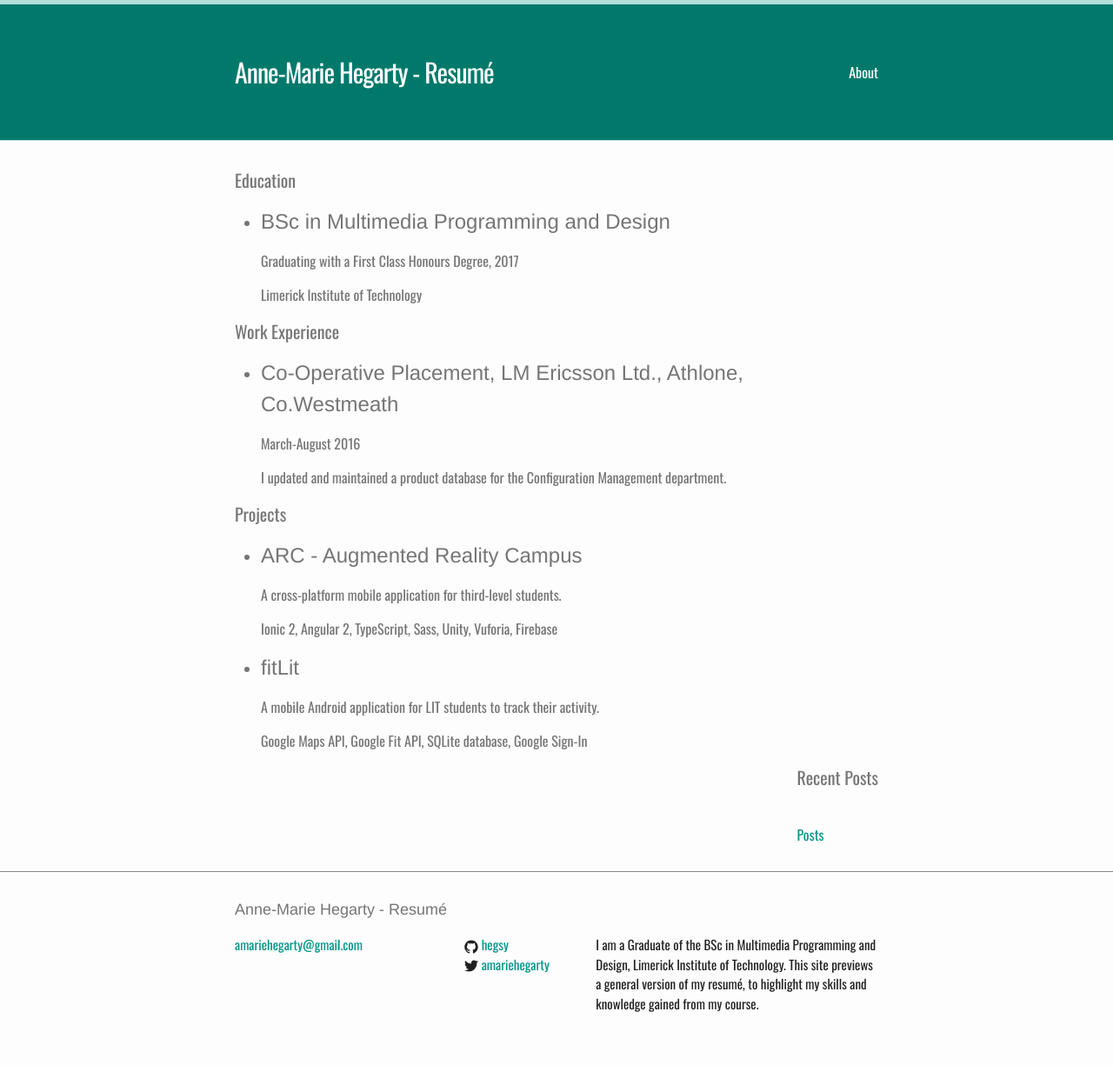
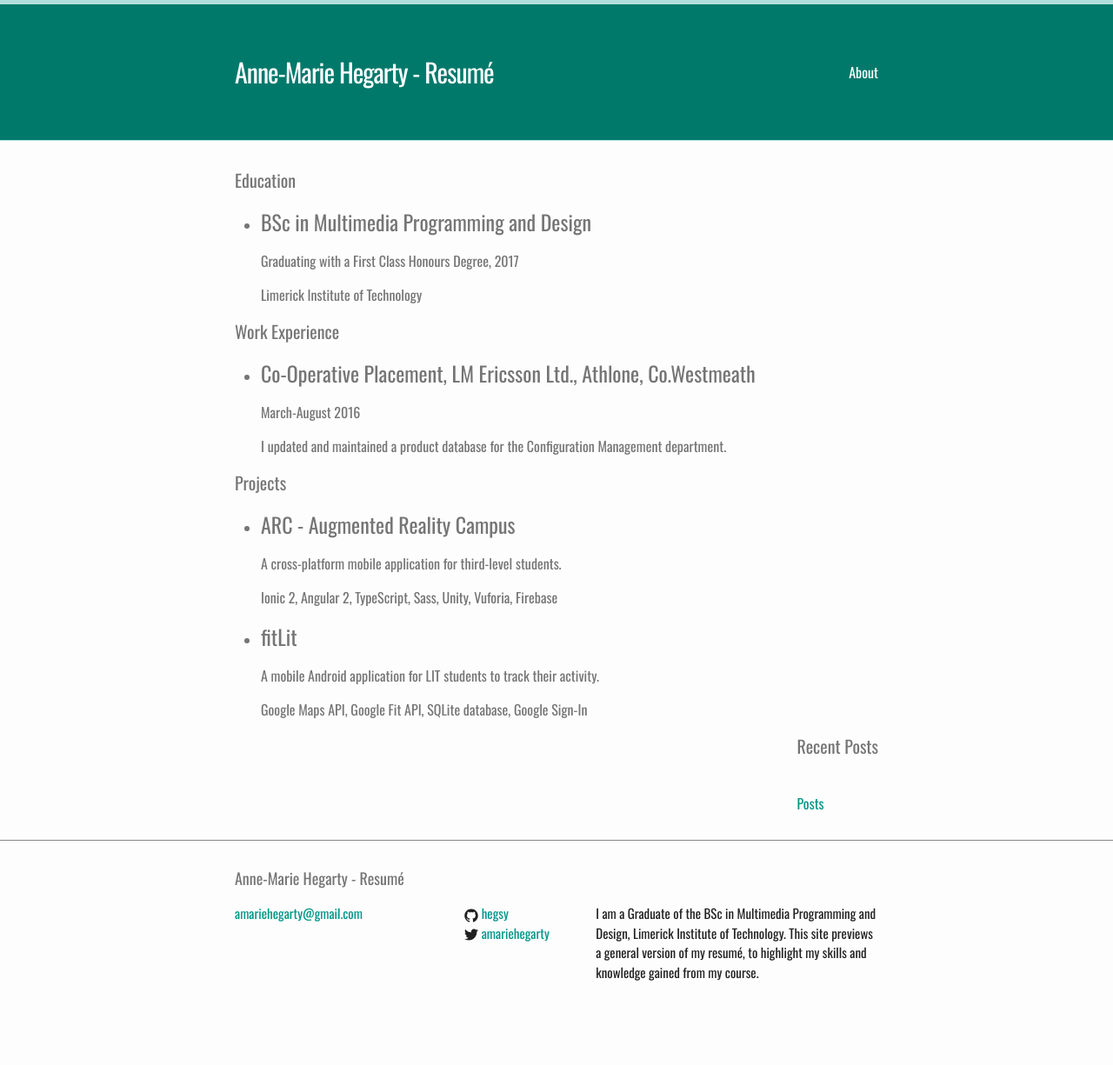
Before and after one commit to hegsy/hegsy.github.io, a Jekyll site: the page built from index.html, in a window 1280 px wide. Shown: the whole page at 87% size. Built offline with Jekyll 4.4.1, drawn with Linux system fonts in a browser that asks for light colours; after the commit the page ends 1189 px from its top, so only the background shows below that.

Commit message:
heading font

```diff
--- a/_sass/_base.scss
+++ b/_sass/_base.scss
@@ -14,7 +14,7 @@ dl, dd, ol, ul, figure {
  * Basic styling
  */
 body {
-    font: $base-font-weight #{$base-font-size}/#{$base-line-height} $base-font-family;
+    font: $base-font-weight #{$base-font-size}/#{$base-line-height} $heading-font-family;
     color: $text-color;
     background-color: $background-color;
     -webkit-text-size-adjust: 100%;
@@ -81,10 +81,6 @@ li {
 /**
  * Headings
  */
-h2 {
-  font-family: "Helvetica", sans-serif;
-}
-
 h1, h2, h3, h4, h5, h6 {
     font-weight: $base-font-weight;
 }
--- a/css/main.scss
+++ b/css/main.scss
@@ -6,8 +6,7 @@
 
 
 // Our variables
-$base-font-family: "Oswald", "Helvetica Neue", Helvetica, Arial, sans-serif;
-// $heading-font-family: "Helvetica Neue", Helvetica;
+$heading-font-family: "Oswald", "Helvetica Neue", Helvetica, Arial, sans-serif;
 $base-font-size:   16px;
 $base-font-weight: 400;
 $small-font-size:  $base-font-size * 0.875;
```
